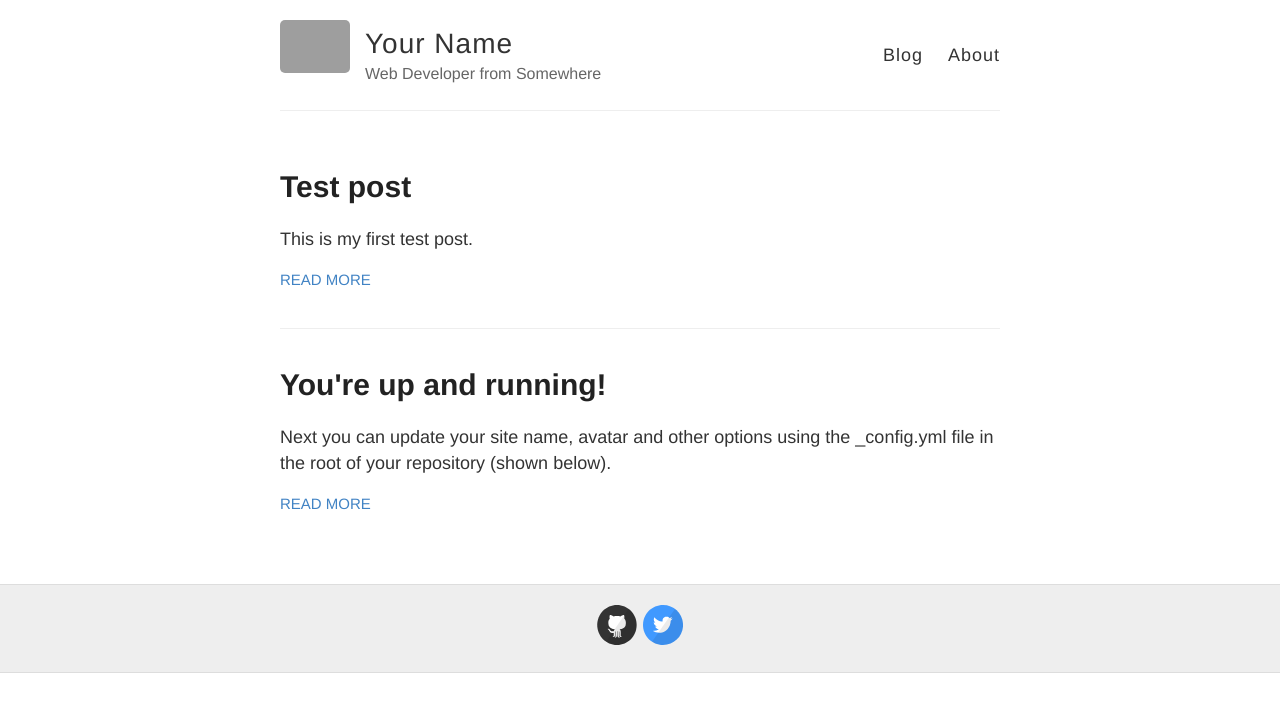
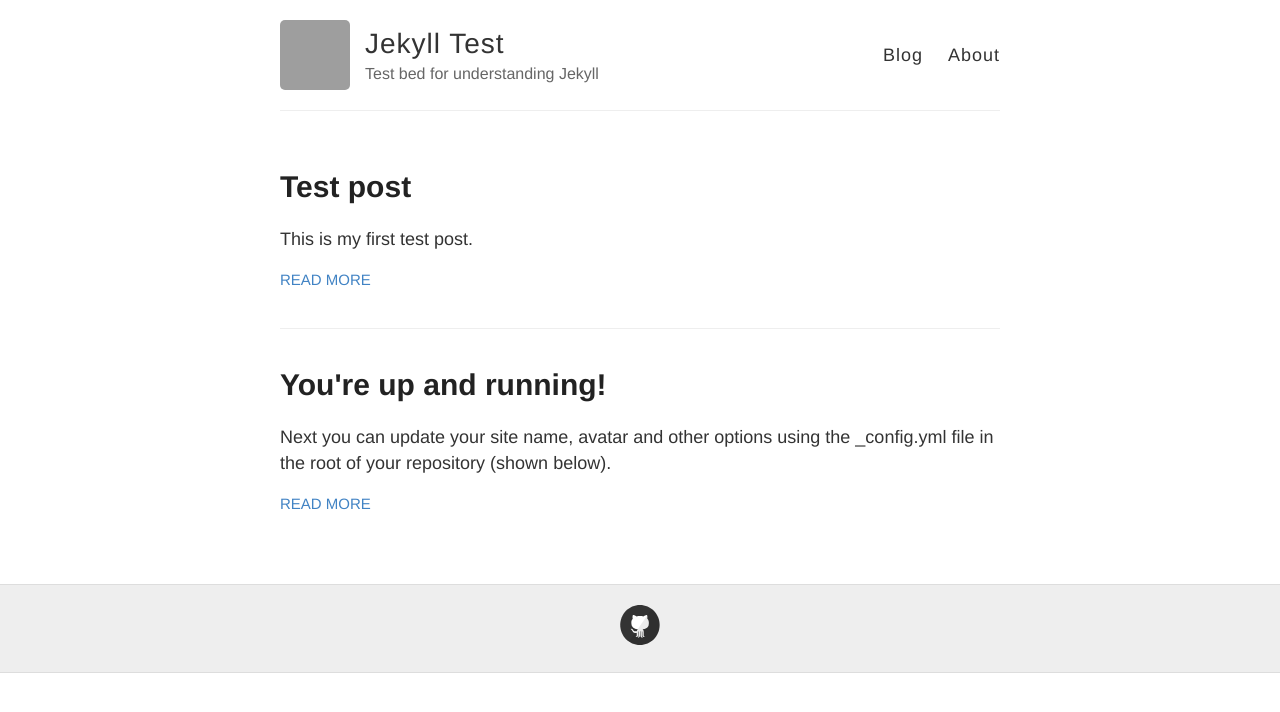
Before and after one commit to davidthompson/jekylltest, a Jekyll site: the page built from index.html, in a window 1280 px wide. Shown: the top 712 px of the page. Built offline with Jekyll 4.4.1, drawn with Linux system fonts in a browser that asks for light colours; grey boxes are pictures that could not be loaded.

Commit message:
More config tweaks

```diff
--- a/_config.yml
+++ b/_config.yml
@@ -3,13 +3,13 @@
 #
 
 # Name of your site (displayed in the header)
-name: Your Name
+name: Jekyll Test
 
 # Short bio or description (displayed in the header)
-description: Web Developer from Somewhere
+description: Test bed for understanding Jekyll
 
 # URL of your avatar or profile pic (you could use your GitHub profile pic)
-avatar: https://raw.githubusercontent.com/barryclark/jekyll-now/master/images/jekyll-logo.png
+avatar: https://avatars1.githubusercontent.com/u/1193010?s=460&v=4
 
 #
 # Flags below are optional
@@ -21,12 +21,12 @@ footer-links:
   email:
   facebook:
   flickr:
-  github: barryclark/jekyll-now
+  github: davidthompson/jekylltest
   instagram:
   linkedin:
   pinterest:
   rss: # just type anything here for a working RSS icon
-  twitter: jekyllrb
+  twitter:
   stackoverflow: # your stackoverflow profile, e.g. "users/50476/bart-kiers"
   youtube: # channel/<your_long_string> or user/<user-name>
   googleplus: # anything in your profile username that comes after plus.google.com/
```
